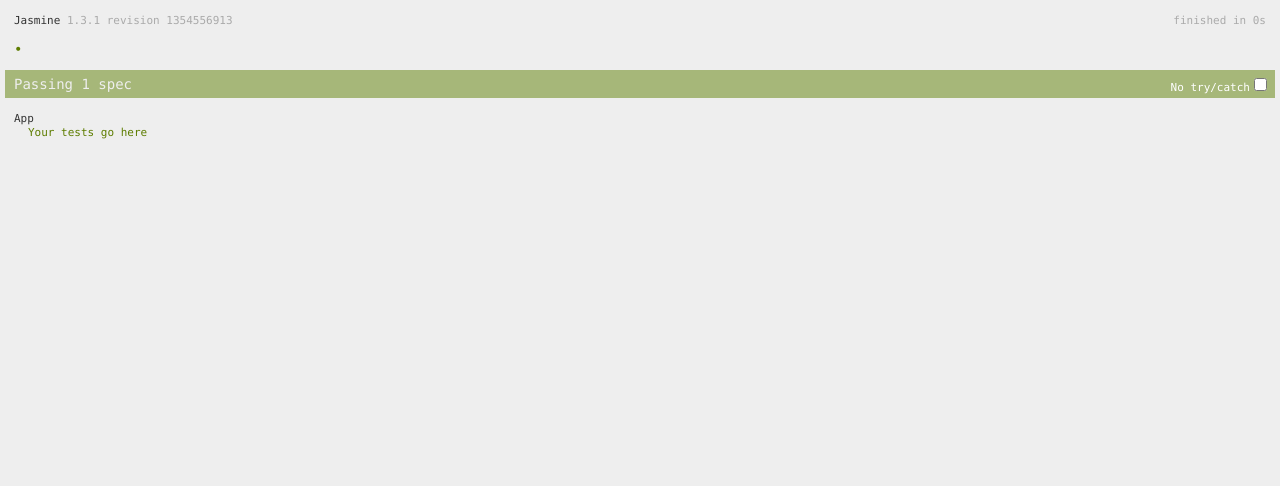
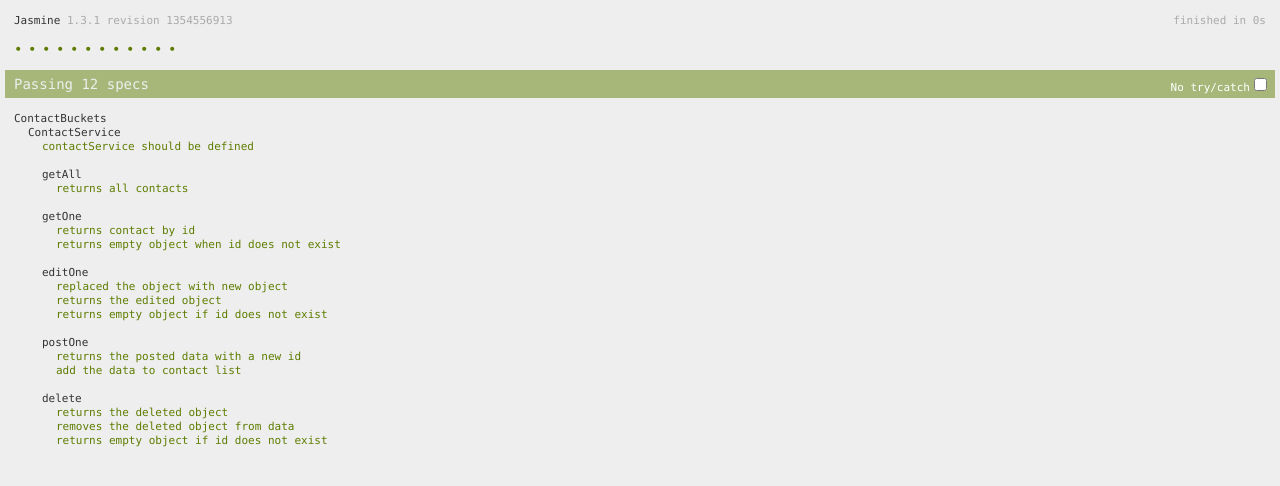
Before and after one commit to nathantc/contact-buckets, a plain HTML site: page client/SpecRunner.html in a window 1280 px wide. Drawn offline with Linux system fonts and the light colour scheme.

Commit message:
Added tests for ContactService

```diff
--- a/client/css/main.less
+++ b/client/css/main.less
@@ -14,7 +14,7 @@
 .rounded-corners(@size) {
     -moz-border-radius: @size;
     -webkit-border-radius: @size;
-    border-radius: $size;
+    border-radius: @size;
 }
 
 .box-shadow(@size) {
--- a/client/js/app.js
+++ b/client/js/app.js
@@ -0,0 +1,51 @@
+(function() {
+
+    var module = angular.module('ContactBuckets', []);
+
+    module.service('ContactService', function() {
+        var contacts = [];
+
+        this.init = function(data) {
+            contacts = data;
+        }
+
+        this.getAll = function() {
+            return contacts;
+        }
+
+        this.getOne = function(id) {
+            for (var i = 0; i < contacts.length; i++) {
+                if (contacts[i].id === id) {
+                    return contacts[i];
+                }
+            }
+            return {};
+        }
+
+        this.editOne = function(id, contact) {
+            for (var i = 0; i < contacts.length; i++) {
+                if (contacts[i].id === id) {
+                    contact.id = id;
+                    return contacts[i] = contact;
+                }
+            }
+            return {};
+        }
+
+        this.postOne = function(contact) {
+            contact.id = new Date().getTime();
+            contacts.push(contact);
+            return contact;
+        }
+
+        this.delete = function(id) {
+            for (var i = 0; i < contacts.length; i++) {
+                if (contacts[i].id === id) {
+                    return contacts.splice(i,1)[0];
+                }
+            }
+            return {};
+        }
+    });
+
+})();
--- a/client/js/app.test.js
+++ b/client/js/app.test.js
@@ -1,6 +1,127 @@
-describe('App', function() {
+describe('ContactBuckets', function() {
 
-    it('Your tests go here', function() {
-        expect(1).toBe(1);
+    beforeEach(function() {
+        angular.mock.module('ContactBuckets');
+    });
+
+    describe('ContactService', function() {
+
+        var contactService,
+            joe = {
+                id: 1,
+                firstName: 'Joe',
+                lastName: 'Ross',
+                phone: '555.123.4455',
+                email: 'joe@awesome.com',
+                group: 'Awesome',
+                avatarUrl: 'http://awesome-avatar/joe'
+            },
+            nate = {
+                id: 2,
+                firstName: 'Nate',
+                lastName: 'Carver',
+                phone: '555.123.6677',
+                email: 'nate@awesome.com',
+                group: 'Awesome',
+                avatarUrl: 'http://awesome-avatar/nate'
+            },
+            dave = {
+                id: 3,
+                firstName: 'Dave',
+                email: 'dave@not-awesome.com',
+                group: 'Not Awesome'
+            },
+            data = [joe, nate, dave];
+
+        beforeEach(function() {
+            inject(function($injector) {
+                contactService = $injector.get('ContactService')
+            });
+            contactService.init(data);
+        });
+
+        it('contactService should be defined', function() {
+            expect(contactService).toBeDefined();
+        });
+
+        describe('getAll', function() {
+
+            it('returns all contacts', function() {
+                expect(contactService.getAll()).toEqual(data);
+            });
+        });
+
+        describe('getOne', function() {
+
+            it('returns contact by id', function() {
+                expect(contactService.getOne(joe.id)).toEqual(joe);
+                expect(contactService.getOne(dave.id)).toEqual(dave);
+            });
+
+            it('returns empty object when id does not exist', function() {
+                expect(contactService.getOne(-1)).toEqual({});
+            });
+        });
+
+        describe('editOne', function() {
+
+            var id, data, expected;
+
+            it('replaced the object with new object', function() {
+                id = 1;
+                data = { firstName: 'Joe', lastName: 'Updated' };
+
+                contactService.editOne(id, data);
+
+                expected = { id: 1, firstName: 'Joe', lastName: 'Updated' };
+                expect(contactService.getOne(id)).toEqual(expected);
+            });
+
+            it('returns the edited object', function() {
+                id = 1;
+                data = { firstName: 'Joe', lastName: 'Updated' };
+
+                expected = { id: 1, firstName: 'Joe', lastName: 'Updated' };
+                expect(contactService.editOne(id, data)).toEqual(expected);
+            });
+
+            it('returns empty object if id does not exist', function() {
+                id = -1;
+                data = { firstName: 'Joe', lastName: 'Updated' };
+                expect(contactService.editOne(id, data)).toEqual({});
+            });
+        });
+
+        describe('postOne', function() {
+            var data, expected;
+
+            it('returns the posted data with a new id', function() {
+                data = { firstName: 'new', lastName: 'guy' };
+                expect(contactService.postOne(data).id).toBeDefined();
+            });
+
+            it('add the data to contact list', function() {
+                data = { firstName: 'new', lastName: 'guy' };
+                var contact = contactService.postOne(data);
+
+                expect(contactService.getOne(contact.id)).toEqual(contact);
+            });
+        });
+
+        describe('delete', function() {
+
+            it('returns the deleted object', function() {
+                expect(contactService.delete(nate.id)).toEqual(nate);
+            });
+
+            it('removes the deleted object from data', function() {
+                contactService.delete(nate.id);
+                expect(contactService.getOne(nate.id)).toEqual({});
+            });
+
+            it('returns empty object if id does not exist', function() {
+                expect(contactService.delete(-1)).toEqual({});
+            });
+        })
     });
 });
```
